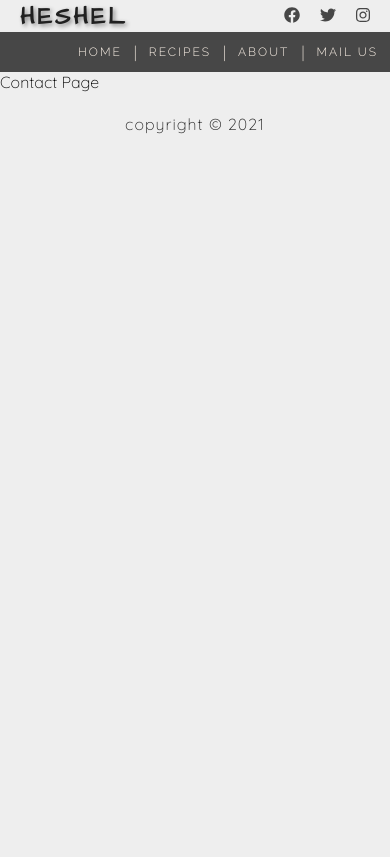
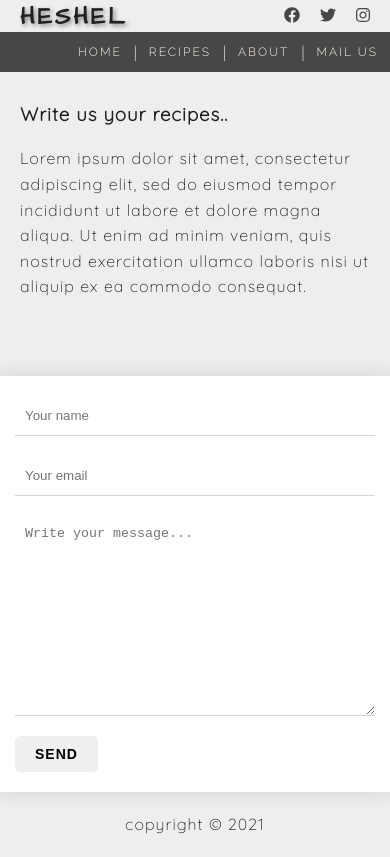
Before and after one commit to rezuan-riyad/Heshel-recipe-blog, a Next.js app: page /contact in a window 390 px wide. Built offline with nearby package versions, Linux system fonts and the light colour scheme.

Commit message:
contact page

```diff
--- /dev/null
+++ b/components/contact/Form.js
@@ -0,0 +1,29 @@
+import { useState } from 'react'
+import styles from '../../styles/Contact.module.css'
+
+export default function Form() {
+  const [name, setName] = useState("")
+  const [email, setEmail] = useState("")
+  const [message, setMessage] = useState("")
+
+  return (
+    <form className={styles.form}>
+      <input
+        type="text"
+        value={name}
+        placeholder="Your name"
+        onChange={(e) => setName(e.target.value)} />
+      <input
+        type="email"
+        value={email}
+        placeholder="Your email"
+        onChange={(e) => setEmail(e.target.value)} />
+      <textarea
+        type="text"
+        value={message}
+        placeholder="Write your message..."
+        onChange={(e) => setMessage(e.target.value)} />
+      <button>Send</button>
+    </form>
+  )
+}
--- a/pages/contact.js
+++ b/pages/contact.js
@@ -1,15 +1,27 @@
 import Head from 'next/head'
+import { useState } from 'react'
 import Layout from '../components/layout'
+import Form from '../components/contact/Form'
+import styles from '../styles/Contact.module.css'
 
 export default function Contact() {
+  const [name, setName] = useState("")
+  const [email, setEmail] = useState("")
+  const [message, setMessage] = useState("")
+
   return (
     <Layout title="Home">
       <Head>
 
       </Head>
-      <div>
-        Contact Page
-
+      <div className={styles.content}>
+        <div className={styles.leftBar}>
+          <h3>Write us your recipes..</h3>
+          <p>Lorem ipsum dolor sit amet, consectetur adipiscing elit,
+            sed do eiusmod tempor incididunt ut labore et dolore magna aliqua.
+            Ut enim ad minim veniam, quis nostrud exercitation ullamco laboris nisi ut aliquip ex ea commodo consequat.</p>
+        </div>
+        <Form />
       </div>
     </Layout>
   )
--- /dev/null
+++ b/styles/Contact.module.css
@@ -0,0 +1,80 @@
+.content{
+  display: flex;
+  flex-direction: row;
+  justify-content: space-around;
+  align-items: center;
+}
+
+@media only screen and (max-width:740px){
+  .content{
+    display: flex;
+    flex-direction: column;
+    justify-content: center;
+  }
+}
+
+.leftBar{
+  max-width: 500px;
+  min-width: 300px;
+  height: auto;
+  padding: 20px;
+}
+
+.form{
+  width: 600px;
+  background-color: white;
+  padding: 0 20px 20px 20px;
+  box-shadow: 0px 0px 20px lightgray;
+  border-radius: 5px;
+  margin-top: 40px;
+}
+
+.form input, .form textarea{
+  display: block;
+  width: 100%;
+  outline: none;
+  border: none;
+  background-color: inherit;
+  margin: 20px 0;
+  border-bottom: 1px solid lightgray;
+}
+
+.form input{
+  height: 40px;
+  padding: 5px 10px;
+}
+.form textarea{
+  max-width: 560px;
+  min-height: 200px;
+  padding: 10px 10px;
+}
+
+.form input:focus, .form textarea:focus{
+  border-bottom: 1px solid gray;
+}
+
+@media only screen and (max-width:600px){
+  .form{
+    width: 500px;
+  }
+  .form textarea{
+    max-width: 460px;
+  }
+}
+@media only screen and (max-width:512px){
+  .form{
+    width: 440px;
+  }
+  .form textarea{
+    max-width: 400px;
+  }
+}
+
+@media only screen and (max-width:440px){
+  .form{
+    width: 400px;
+  }
+  .form textarea{
+    max-width: 360px;
+  }
+}
```
Also changed, not shown: pages/index.js (+12 -7 lines).
